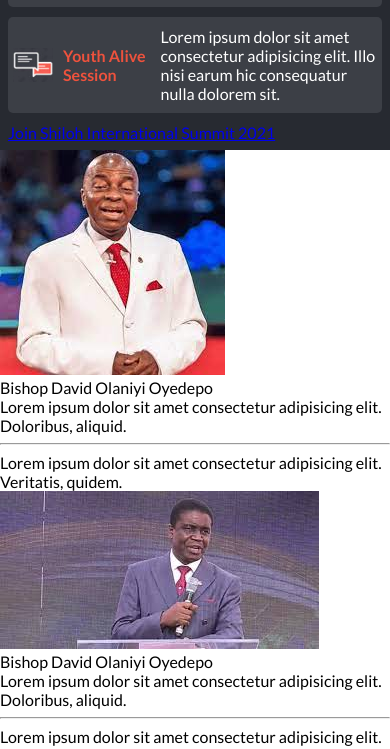
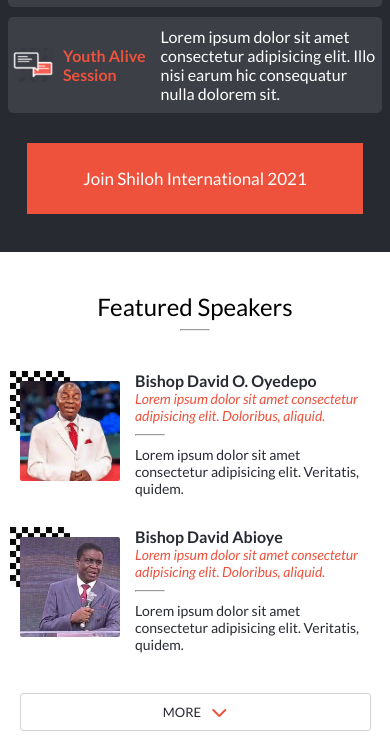
Before and after one commit to olaishola05/capstone, a website: page index.html in a window 390 px wide. Shown: the part 935-1684 px from the top of the page. Drawn offline with Linux system fonts and the light colour scheme; a web font is replaced by a local one.

Commit message:
Style the join link, speakers and more btn

```diff
--- a/index.html
+++ b/index.html
@@ -77,7 +77,7 @@
     </div>
     <section class="program-container">
       <h2>Main Program</h2>
-      <hr />
+      <hr class="break" />
 
       <div class="program-section">
         <div class="program-item">
@@ -119,7 +119,7 @@
           </p>
         </div>
 
-        <div class="program-item">
+        <div class="program-item last">
           <img src="./public/images/youthalive.png" alt="Youth workshop" />
           <h4>Youth Alive Session</h4>
           <p>
@@ -128,19 +128,30 @@
           </p>
         </div>
 
-        <a href="#">Join Shiloh International Summit 2021</a>
+        <a href="#">Join Shiloh International 2021</a>
       </div>
     </section>
 
     <section class="speakers">
+      <h2>Featured Speakers</h2>
+      <hr class="break" />
       <div class="speaker">
-        <img src="./public/images/papa.jpeg" alt="Bishop David Oyedepo" />
+        <img
+          src="./public/images/checkers-img-holder.jpeg"
+          alt=""
+          class="checkers"
+        />
+        <img
+          src="./public/images/papa.jpeg"
+          alt="Bishop David Oyedepo"
+          class="speaker-image"
+        />
         <div class="name-professional">
-          <h4>Bishop David Olaniyi Oyedepo</h4>
-          <span
-            >Lorem ipsum dolor sit amet consectetur adipisicing elit. Doloribus,
-            aliquid.</span
-          >
+          <h4>Bishop David O. Oyedepo</h4>
+          <p class="description">
+            Lorem ipsum dolor sit amet consectetur adipisicing elit. Doloribus,
+            aliquid.
+          </p>
           <hr />
           <p>
             Lorem ipsum dolor sit amet consectetur adipisicing elit. Veritatis,
@@ -150,13 +161,22 @@
       </div>
 
       <div class="speaker">
-        <img src="./public/images/abioye.jpeg" alt="Bishop David Abioye" />
+        <img
+          src="./public/images/checkers-img-holder.jpeg"
+          alt=""
+          class="checkers"
+        />
+        <img
+          src="./public/images/abioye.jpeg"
+          alt="Bishop David Abioye"
+          class="speaker-image"
+        />
         <div class="name-professional">
-          <h4>Bishop David Olaniyi Oyedepo</h4>
-          <span
-            >Lorem ipsum dolor sit amet consectetur adipisicing elit. Doloribus,
-            aliquid.</span
-          >
+          <h4>Bishop David Abioye</h4>
+          <p class="description">
+            Lorem ipsum dolor sit amet consectetur adipisicing elit. Doloribus,
+            aliquid.
+          </p>
           <hr />
           <p>
             Lorem ipsum dolor sit amet consectetur adipisicing elit. Veritatis,
@@ -165,6 +185,10 @@
         </div>
       </div>
     </section>
+
+    <div class="more">
+      <span>More</span> <i class="fas fa-chevron-down"></i>
+    </div>
 
     <section class="partners">
       <h4>Partner</h4>
--- a/public/CSS/mobile.css
+++ b/public/CSS/mobile.css
@@ -90,8 +90,8 @@
   justify-content: center;
 }
 
-.program-container hr {
-  width: 50px;
+.break {
+  width: 30px;
   background-color: var(--primary-color);
   margin-bottom: 40px;
 }
@@ -116,6 +116,108 @@
 .program-item p {
   width: 85%;
   color: white;
+}
+
+.program-section a {
+  width: 90%;
+  background-color: var(--primary-color);
+  padding: 25px 20px;
+  color: white;
+  display: flex;
+  justify-content: center;
+  margin: 0 auto;
+  margin-top: 30px;
+  margin-bottom: 30px;
+  font-weight: 400;
+  font-size: 17px;
+}
+.speakers {
+  padding: 10px;
+}
+
+.speakers h2 {
+  font-family: var(--font-family);
+  text-align: center;
+  margin-top: 30px;
+}
+
+.checkers {
+  position: absolute;
+  width: 60px;
+}
+
+.speaker-image {
+  position: relative;
+  width: 100px;
+  height: 100px;
+  object-fit: cover;
+  border-radius: 2px;
+  top: 10px;
+  left: 10px;
+}
+
+.speaker {
+  display: flex;
+  margin-bottom: 30px;
+}
+.speaker hr {
+  width: 30px;
+  background-color: var(--primary-color);
+  margin-bottom: 10px;
+  margin-left: 25px;
+}
+
+.name-professional h4 {
+  color: var(--font-color);
+  font-weight: 600;
+  margin-left: 25px;
+}
+
+.name-professional .description {
+  color: var(--primary-color);
+  font-style: italic;
+  margin-left: 25px;
+  width: 225px;
+  margin-bottom: 10px;
+  font-size: 14px;
+}
+
+.name-professional p {
+  color: var(--font-color);
+  margin-left: 25px;
+  width: 225px;
+  font-size: 14px;
+}
+
+.more {
+  margin-top: 40px;
+  width: 90%;
+  padding: 10px 30px;
+  border: 1px solid var(--secondary-color);
+  display: flex;
+  align-items: start;
+  justify-content: center;
+  margin: 0 auto;
+  margin-bottom: 30px;
+  text-transform: uppercase;
+  border-radius: 3px;
+}
+.more span {
+  margin-right: 10px;
+  color: var(--font-color);
+  font-size: 13px;
+}
+
+.more i {
+  color: var(--primary-color);
+}
+
+.partners {
+  display: none;
+}
+
+footer {
+  display: nones;
 }
 
 /* About section */
--- a/style.css
+++ b/style.css
@@ -51,3 +51,11 @@
 h3 {
   font-family: var(--cocogoose);
 }
+
+a {
+  text-decoration: none;
+}
+
+li {
+  list-style-type: none;
+}
```
Also changed, not shown: public/images/checkers-img-holder.jpeg (added).
